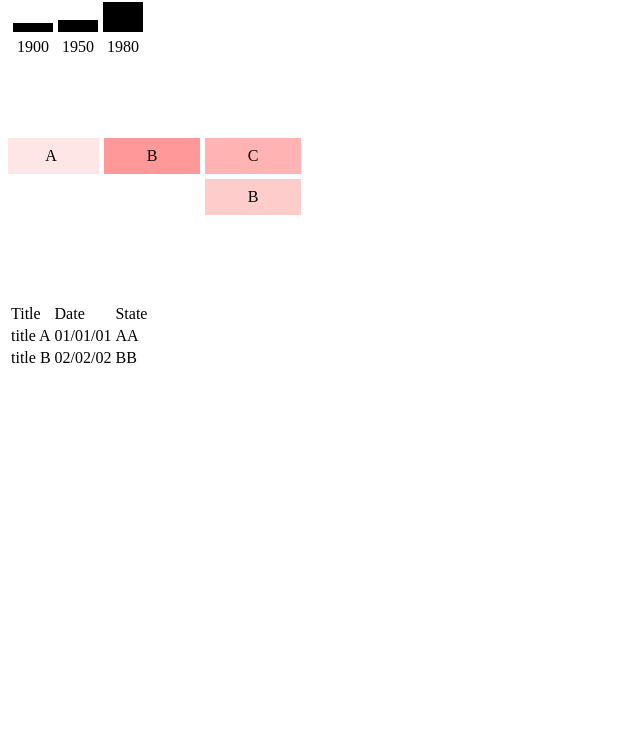
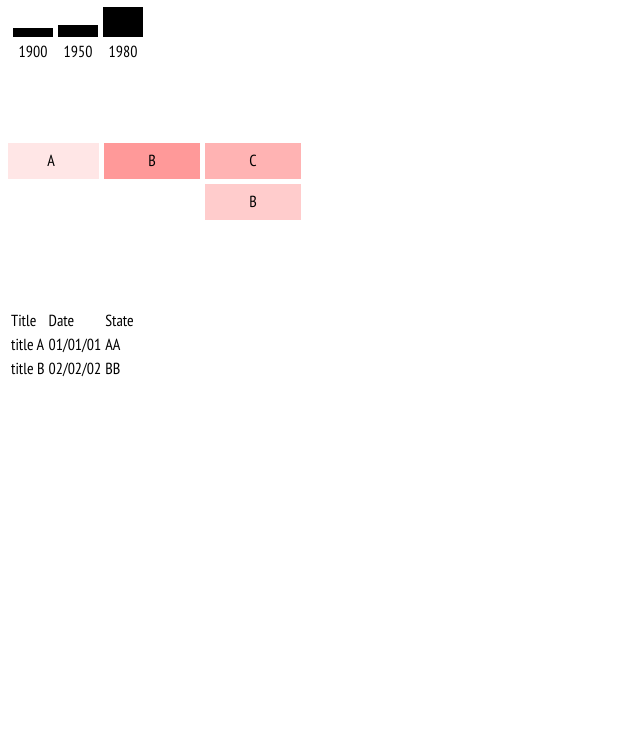
Before and after one commit to samansepehri/US-Mass-Shootings, a plain HTML site: page index.html in a window 1280 px wide. Shown: the part 64-800 px from the top of the page, without its empty margins (0-640 px from the left). Drawn offline with nearby package versions, Linux system fonts and the light colour scheme.

Commit message:
Change font

```diff
--- a/css/style.css
+++ b/css/style.css
@@ -0,0 +1,3 @@
+* {
+  font-family: "PT Sans Narrow", sans-serif;
+}
--- a/index.html
+++ b/index.html
@@ -2,6 +2,7 @@
   <head>
     <meta charset="UTF-8">
     <title>US mass shootings</title>
+    <link href="https://fonts.googleapis.com/css?family=PT+Sans+Narrow" rel="stylesheet">
     <link rel="stylesheet" href="css/style.css"/>
     <script src="https://d3js.org/d3.v4.js"></script>
   </head>
```
